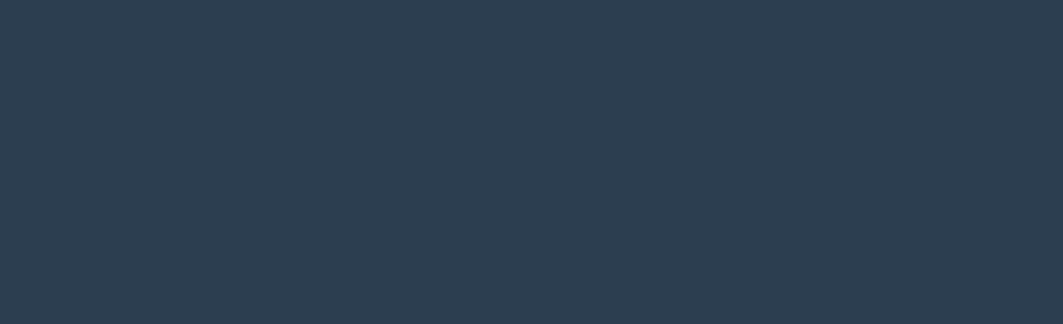
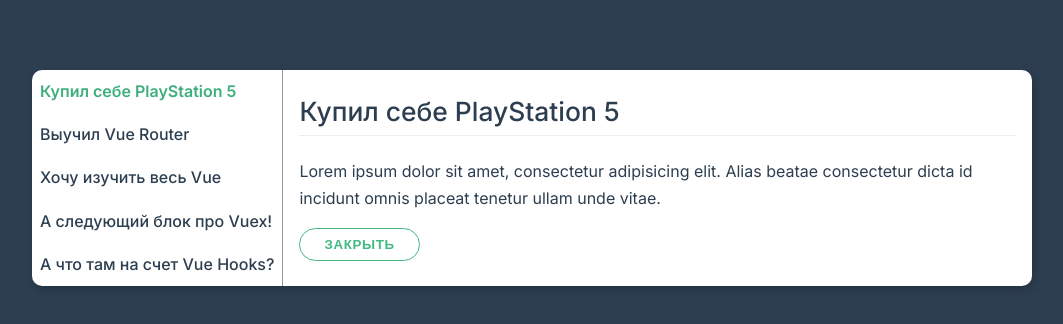
Before and after one commit to ilg2005/vue-intensive, a Vue app in the folder 10-vue-router/: page /mail/1 in a window 1280 px wide. Before the commit this address had no page. Shown: the top 324 px of the page, without its empty margins (108-1171 px from the left). Built offline with nearby package versions, Linux system fonts and the light colour scheme.

Commit message:
динамические параметры в url

```diff
--- a/10-vue-router/src/components/AppEmailBody.vue
+++ b/10-vue-router/src/components/AppEmailBody.vue
@@ -1,13 +1,26 @@
 <template>
-  <div>
-    <h2>Тема письма</h2>
-    <p>Lorem ipsum dolor sit amet, consectetur adipisicing elit. Adipisci animi, cumque ea laborum laudantium nostrum odio quis soluta sunt velit?</p>
-    <button class="btn">Закрыть</button>
+  <div v-if="email">
+    <h2>{{ email.theme }}</h2>
+    <p>Lorem ipsum dolor sit amet, consectetur adipisicing elit. Alias beatae consectetur dicta id incidunt omnis
+      placeat tenetur ullam unde vitae.</p>
+    <div style="margin-bottom: 1rem">
+      <button class="btn" @click="$router.push('/dashboard')">Закрыть</button>
+    </div>
+  </div>
+  <div v-else>
+    <h4>Выберите письмо</h4>
   </div>
 </template>
 
 <script>
 export default {
+  inject: ['emails'],
+  props: ['mailId'],
+  computed: {
+    email() {
+      return this.emails.find((e) => e.id === +this.mailId)
+    }
+  }
 }
 </script>
 
--- a/10-vue-router/src/router.js
+++ b/10-vue-router/src/router.js
@@ -24,7 +24,7 @@
             component: DashboardView
         },
         {
-            path: '/mail',
+            path: '/mail/:mailId?',
             component: MailView
         },
     ]
--- a/10-vue-router/src/views/MailView.vue
+++ b/10-vue-router/src/views/MailView.vue
@@ -2,15 +2,18 @@
   <div class="card no-padding">
     <div class="card-nav">
       <ul class="list">
-        <li class="list-item" v-for="email in emails" :key="email.id">
-          <a href="#">
+        <li class="list-item"
+            v-for="email in emails"
+            :key="email.id"
+        >
+          <router-link :to="'/mail/' + email.id">
             {{email.theme}}
-          </a>
+          </router-link>
         </li>
       </ul>
     </div>
     <div class="card-body">
-      <app-email-body></app-email-body>
+      <app-email-body :mail-id="$route.params.mailId"></app-email-body>
     </div>
   </div>
 </template>
```
